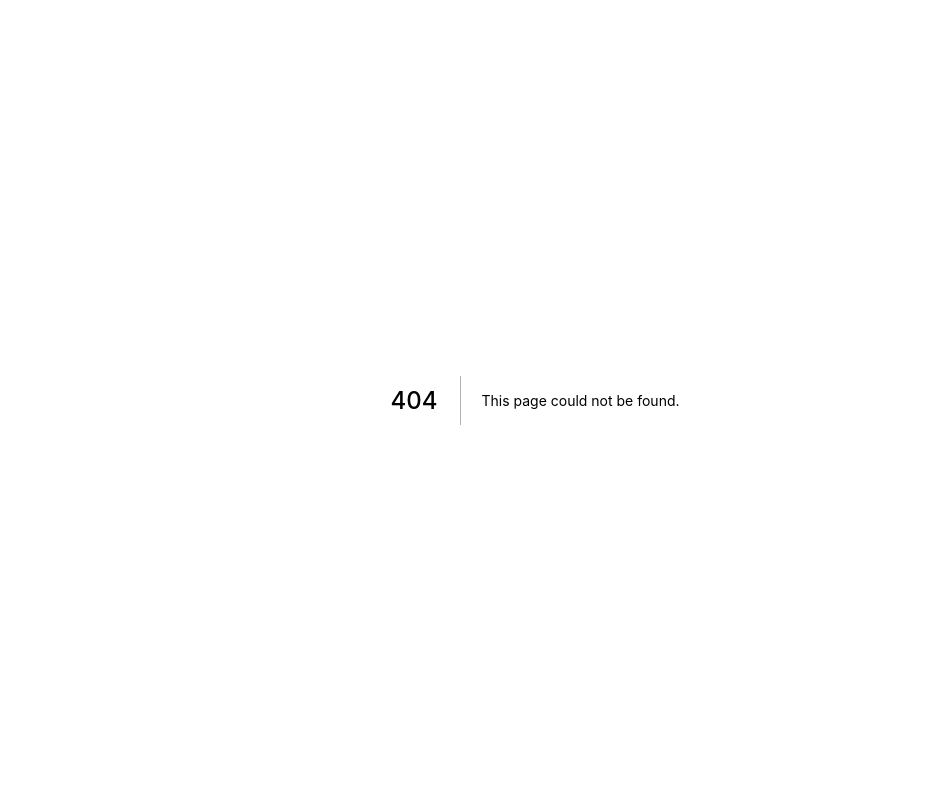
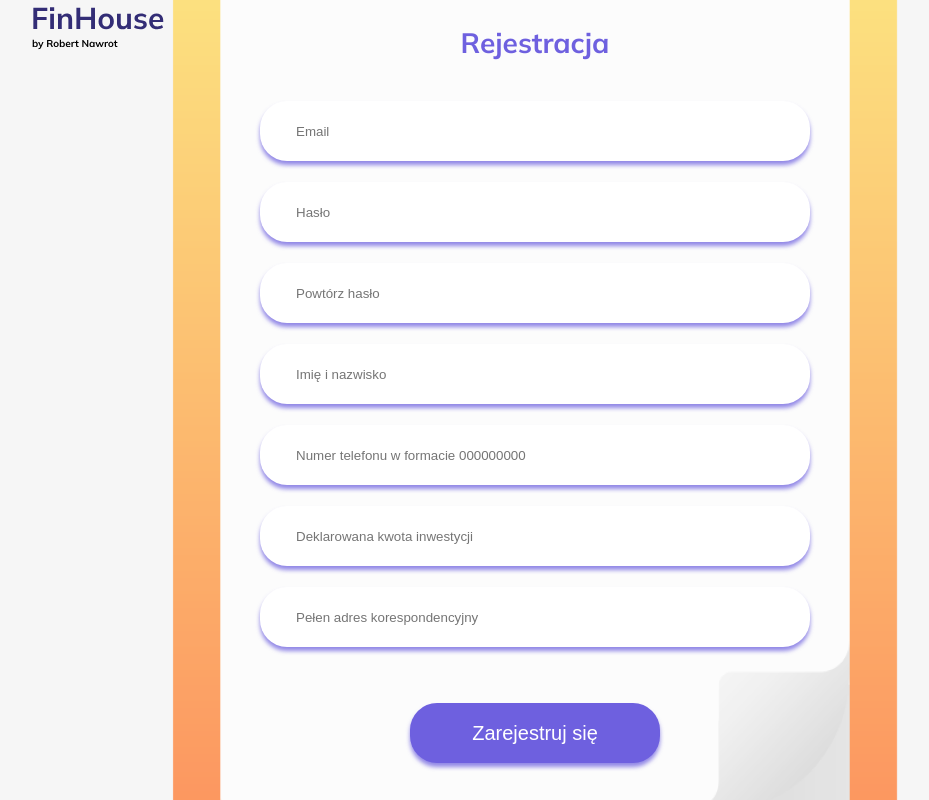
Before and after one commit to Mateusz-Szczykutowicz/Finhouse-frontend, a Next.js app: page /register in a window 1280 px wide. Before the commit this address had no page. Shown: the top 800 px of the page, without its empty margins (105-1034 px from the left). Built offline with nearby package versions, Linux system fonts and the light colour scheme.

Commit message:
Register page

```diff
--- /dev/null
+++ b/pages/register.tsx
@@ -0,0 +1,110 @@
+import { NextPage } from "next";
+import Head from "next/head";
+import Image from "next/image";
+import { FormEvent, useState } from "react";
+import Footer from "../components/Footer";
+import Header from "../components/Header";
+
+import styles from "../styles/register.module.scss";
+
+const Register: NextPage = () => {
+    const [email, setEmail] = useState("");
+    const [password, setPassword] = useState("");
+    const [retypePassword, setRetypePassword] = useState("");
+    const [name, setName] = useState("");
+    const [tel, setTel] = useState("");
+    const [investmentAmount, setInvestmentAmount] = useState("");
+    const [adress, setAdress] = useState("");
+
+    const handleSubmit = (e: FormEvent) => {
+        e.preventDefault();
+    };
+
+    return (
+        <div className={styles.wrapper}>
+            <Head>
+                <title>Register | FinHouse</title>
+            </Head>
+            <Header />
+            <main className={styles.container}>
+                <div className={styles.imageWrapper}>
+                    <Image
+                        src="/images/register.png"
+                        layout="fill"
+                        alt="Register"
+                    />
+                    <form
+                        action="#"
+                        method="post"
+                        className={styles.formWrapper}
+                        onSubmit={handleSubmit}
+                    >
+                        <h2>Rejestracja</h2>
+                        <input
+                            type="email"
+                            name="email"
+                            id="email"
+                            placeholder="Email"
+                            value={email}
+                            onChange={(e) => setEmail(e.target.value)}
+                        />
+                        <input
+                            type="password"
+                            name="password"
+                            id="password"
+                            placeholder="Hasło"
+                            value={password}
+                            onChange={(e) => setPassword(e.target.value)}
+                        />
+                        <input
+                            type="password"
+                            name="retypePassword"
+                            id="retypePassword"
+                            placeholder="Powtórz hasło"
+                            value={retypePassword}
+                            onChange={(e) => setRetypePassword(e.target.value)}
+                        />
+                        <input
+                            type="text"
+                            name="name"
+                            id="name"
+                            placeholder="Imię i nazwisko"
+                            value={name}
+                            onChange={(e) => setName(e.target.value)}
+                        />
+                        <input
+                            type="tel"
+                            name="tel"
+                            id="tel"
+                            placeholder="Numer telefonu w formacie 000000000"
+                            value={tel}
+                            onChange={(e) => setTel(e.target.value)}
+                        />
+                        <input
+                            type="text"
+                            name="investmentAmount"
+                            id="investmentAmount"
+                            placeholder="Deklarowana kwota inwestycji"
+                            value={investmentAmount}
+                            onChange={(e) =>
+                                setInvestmentAmount(e.target.value)
+                            }
+                        />
+                        <input
+                            type="text"
+                            name="adress"
+                            id="adress"
+                            placeholder="Pełen adres korespondencyjny "
+                            value={adress}
+                            onChange={(e) => setAdress(e.target.value)}
+                        />
+                        <button type="submit">Zarejestruj się</button>
+                    </form>
+                </div>
+            </main>
+            <Footer />
+        </div>
+    );
+};
+
+export default Register;
--- /dev/null
+++ b/styles/register.module.scss
@@ -0,0 +1,53 @@
+.wrapper {
+    position: relative;
+    .container {
+        margin-top: -175px;
+        .imageWrapper {
+            position: relative;
+            display: flex;
+            flex-direction: column;
+            z-index: 1;
+            width: 950px;
+            height: 1100px;
+            margin: auto;
+        }
+        .formWrapper {
+            z-index: 2;
+            text-align: center;
+            margin-top: 200px;
+            h2 {
+                color: #6e60df;
+                margin-bottom: 20px;
+                font-size: 28px;
+            }
+            input {
+                width: 550px;
+                height: 60px;
+                background: #ffffff;
+                box-shadow: 0px 4px 4px rgba(110, 96, 223, 0.75);
+                border-radius: 27px;
+                border: none;
+                outline: none;
+                padding: 22px 36px;
+                color: #828282;
+                margin-top: 21px;
+            }
+            input:focus {
+                border: 1px solid #6e60df;
+            }
+            button {
+                font-size: 20px;
+                margin: auto;
+                margin-top: 56px;
+                display: block;
+                width: 250px;
+                height: 60px;
+                background: #6e60df;
+                box-shadow: 0px 4px 4px rgba(110, 96, 223, 0.75);
+                border-radius: 27px;
+                border: none;
+                color: #fff;
+            }
+        }
+    }
+}
```
Also changed, not shown: public/images/register.png (added).
